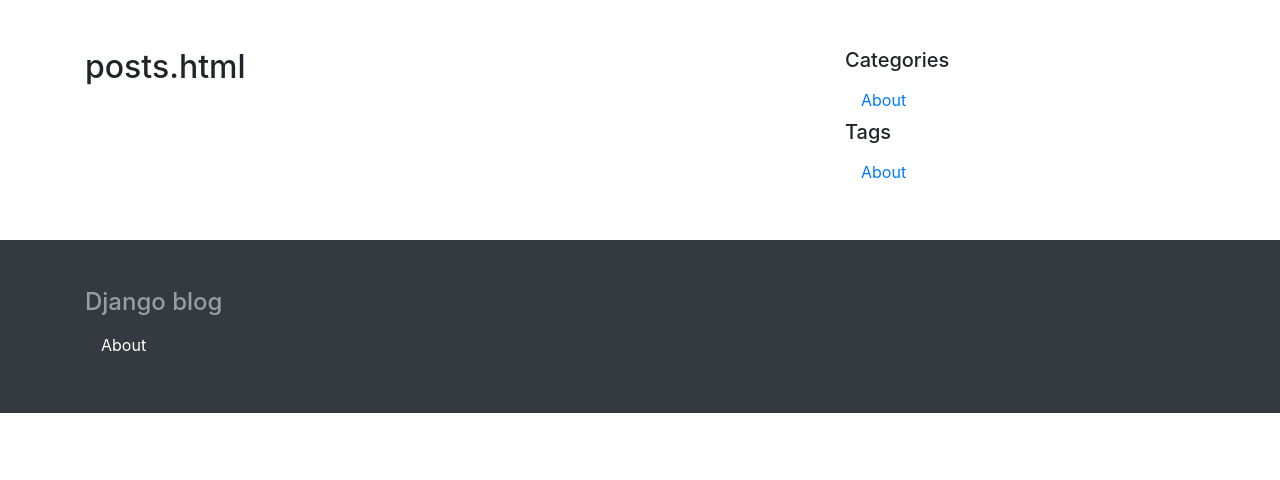
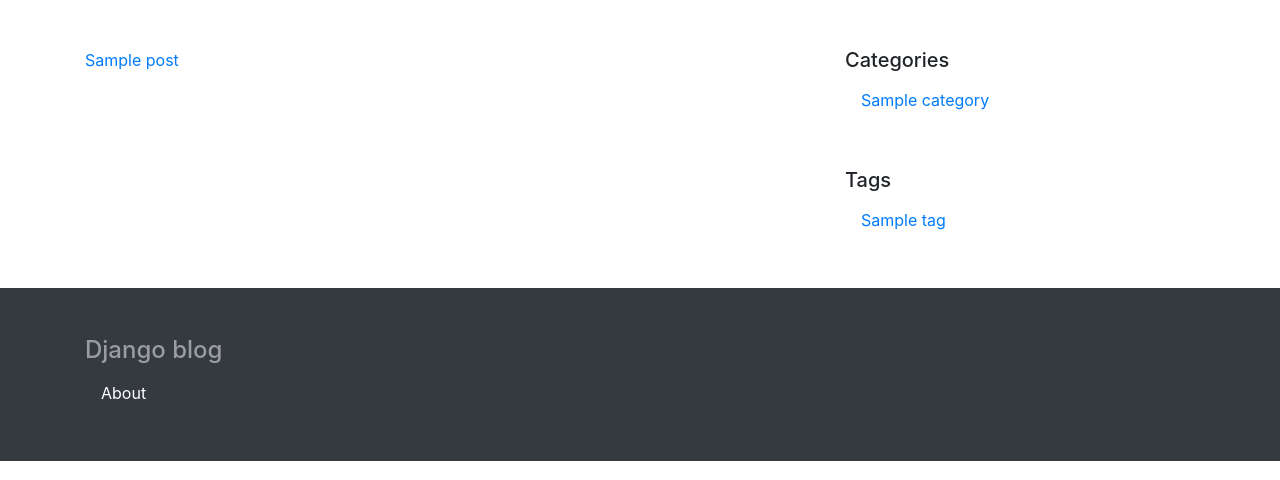
Before and after one commit to craigdanj/django-blog, a Django app: page /posts/ in a window 1280 px wide. Shown: the part 56-536 px from the top of the page. Run offline with Django 3.2, Linux system fonts and the light colour scheme; tables that the repository leaves empty hold one stand-in row (values such as "Sample post"); some libraries are stand-ins or nearby versions.

Commit message:
view and tmeplate for posts listing updated to show posts cats and tags

```diff
--- a/blog/posts/templates/posts/base.html
+++ b/blog/posts/templates/posts/base.html
@@ -36,22 +36,7 @@
 					<div class="col">
 						{% block sidebar %}
 
-							<h5>Categories</h5>
-
-							<ul class="nav">
-								<li class="nav-item">
-									<a class="nav-link" href="">About</a>
-								</li>
-							</ul>
-
-
-							<h5>Tags</h5>
-
-							<ul class="nav">
-								<li class="nav-item">
-									<a class="nav-link" href="">About</a>
-								</li>
-							</ul>
+							<h5>Sidebar</h5>
 
 						{% endblock %}
 					</div>
--- a/blog/posts/templates/posts/posts.html
+++ b/blog/posts/templates/posts/posts.html
@@ -2,6 +2,38 @@
 
 {% block content %}
 
-	<h2>posts.html</h2>
+	<div>
+		{% for post in post_list %}
+			<div class="">
+				<a class="" href="">{{post.title}}</a>
+			</div>
+		{% endfor %}
+	</div>
 
 {% endblock %}
+
+
+{% block sidebar %}
+
+	<h5>Categories</h5>
+
+	<ul class="nav flex-column">
+		{% for category in category_list %}
+			<li class="nav-item">
+				<a class="nav-link" href="">{{category.name}}</a>
+			</li>
+		{% endfor %}
+	</ul>
+
+
+	<h5 class="mt-5">Tags</h5>
+
+	<ul class="nav flex-column">
+		{% for tag in tag_list %}
+			<li class="nav-item">
+				<a class="nav-link" href="">{{tag.name}}</a>
+			</li>
+		{% endfor %}
+	</ul>
+
+{% endblock %}
--- a/blog/posts/views.py
+++ b/blog/posts/views.py
@@ -1,9 +1,17 @@
 from django.shortcuts import render
-
-# Create your views here.
+from .models import Post, Tag, Category
 
 def posts(request):
-	context = {}
+	posts = Post.objects.all()
+	categories = Category.objects.all()
+	tags = Tag.objects.all()
+	print(tags)
+	context = {
+		'post_list': posts,
+		'category_list': categories,
+		'tag_list': tags,
+	}
+
 	return render(request, 'posts/posts.html', context)
 
 def post(request, post_id):
```
Also changed, not shown: 2 other files.
